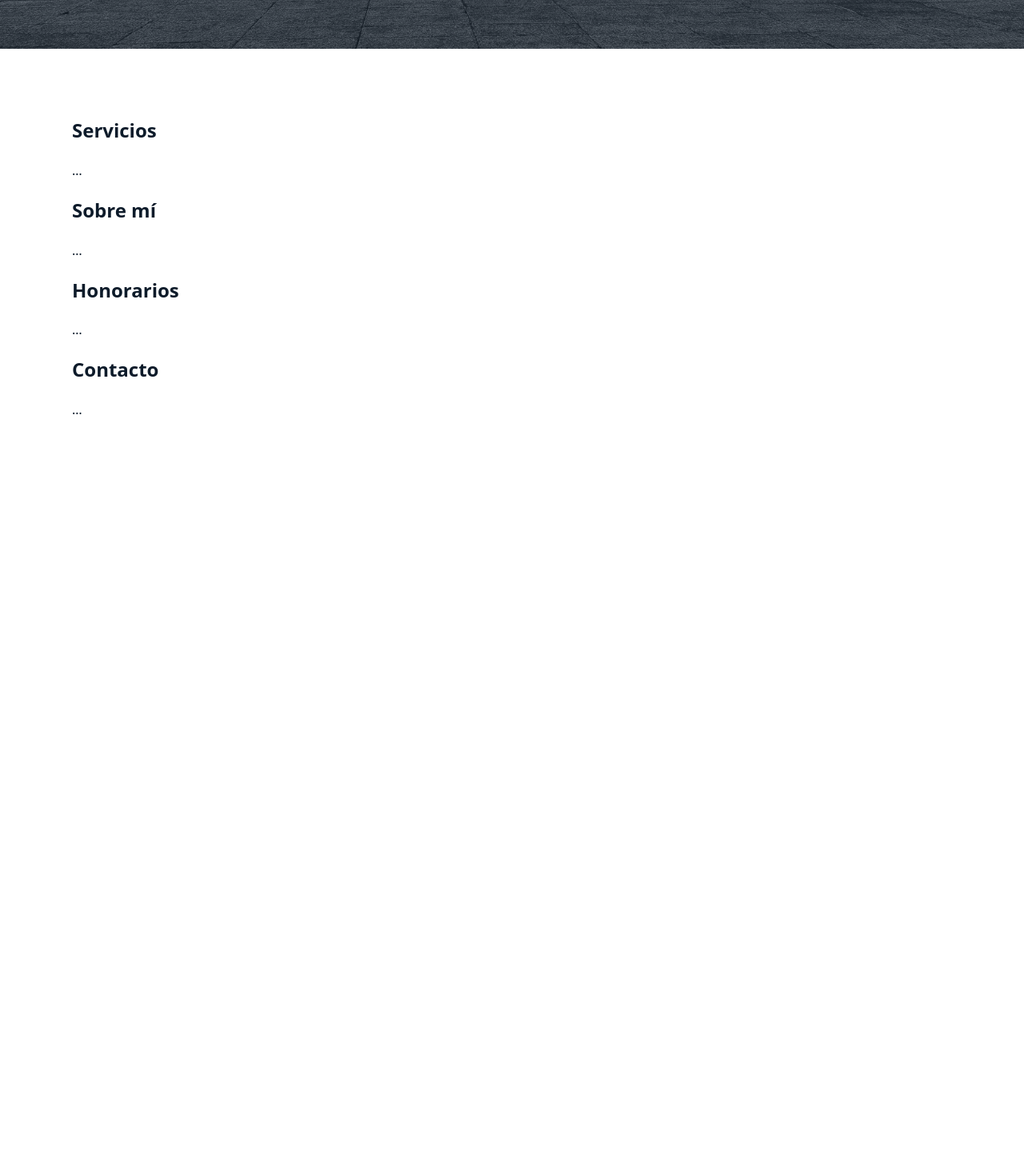
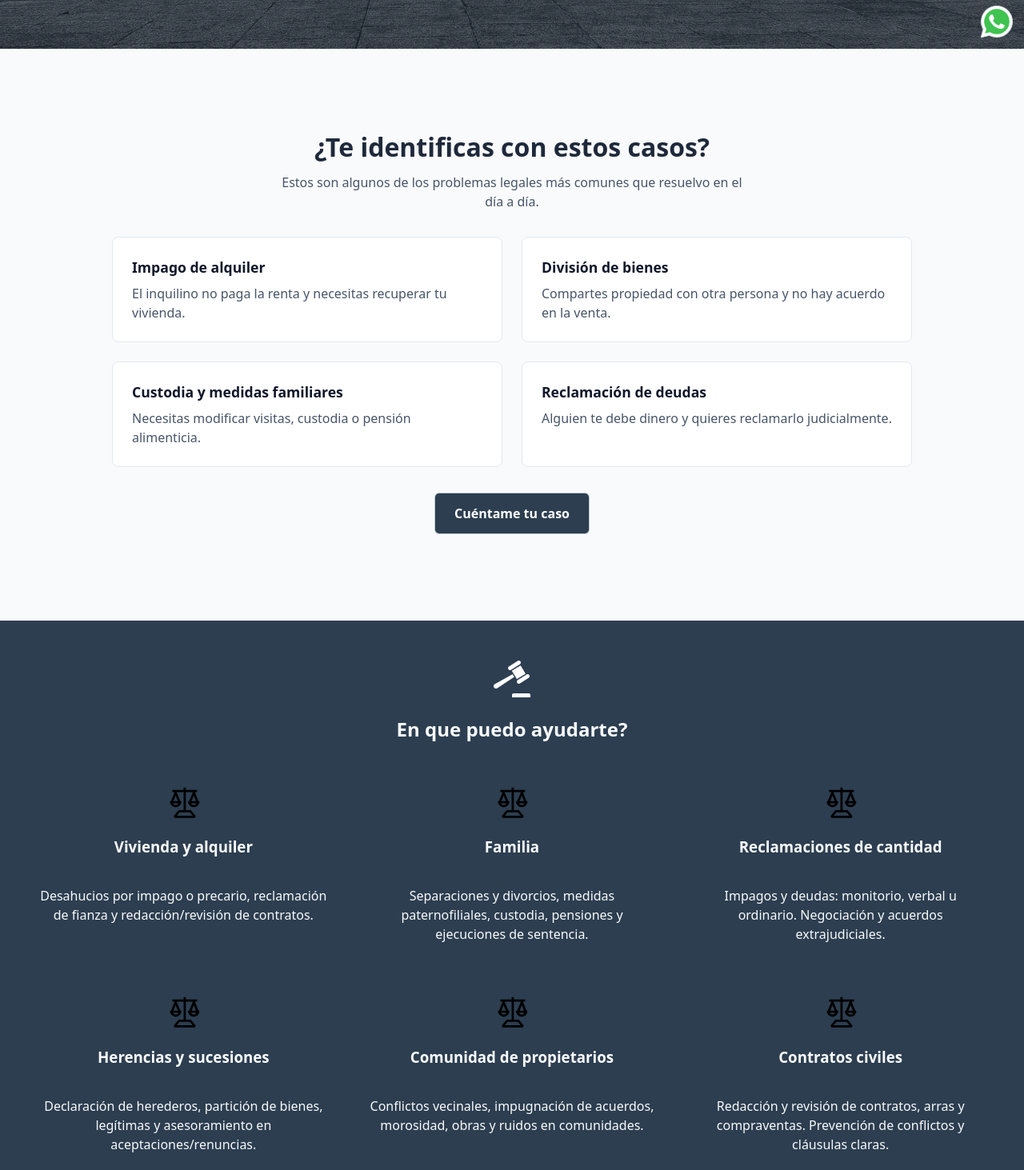
Before and after one commit to CIRE5902/MCVG, a plain HTML site: page index.html in a window 1280 px wide. Shown: the part 739-2202 px from the top of the page at 80% size. Before the commit the page ends 1343 px from the top, so only its background shows below. Drawn offline with Linux system fonts and the light colour scheme.

Commit message:
apartado servicios hecho a falta de cambiar texto

```diff
--- a/css/styles.css
+++ b/css/styles.css
@@ -1,140 +1,378 @@
-:root{
+:root {
   /* Paleta sobria para abogacía */
   --ink: #0d1b2a;
-  --ink-weak:#3b4a5e;
-  --bg:  #ffffff;
-  --accent:#2c3e50;
-  --muted:#e8ecf1;
+  --ink-weak: #3b4a5e;
+  --bg: #f9fafb;
+  --accent: #2c3e50;
+  --muted: #e8ecf1;
   --nav-blur: 10px;
+  --section-tittle: #1e293b;
 }
 
 /* Reset breve */
-*{box-sizing:border-box}
-html,body{height:100%}
-body{
-  margin:0;
+* {
+  box-sizing: border-box
+}
+
+html,
+body {
+  height: 100%;
+  margin: 0;
+}
+
+body {
+  margin: 0;
   font-family: ui-sans-serif, system-ui, -apple-system, "Segoe UI", Roboto, "Helvetica Neue", Arial;
-  color:var(--ink);
-  background:var(--bg);
-  line-height:1.5;
+  color: var(--ink);
+  background: var(--bg);
+  line-height: 1.5;
 }
-img{max-width:100%;display:block}
+
+img {
+  max-width: 100%;
+  display: block
+}
 
 /* NAVBAR fijo y por encima del hero */
-.site-header{
-  position:fixed;
-  inset:0 0 auto 0;
-  height:64px;
-  display:flex;
-  align-items:center;
-  z-index:1000;
-  padding:0 .75rem;
-  background:rgba(255,255,255,.6);
-  backdrop-filter:saturate(130%) blur(var(--nav-blur));
-  -webkit-backdrop-filter:saturate(130%) blur(var(--nav-blur));
-  border-bottom:1px solid rgba(0,0,0,.06);
-  transition:background .25s ease, border-color .25s ease;
-}
-.site-header.is-scrolled{
-  background:#ffffff;
-  border-color:rgba(0,0,0,.08);
+.site-header {
+  position: fixed;
+  inset: 0 0 auto 0;
+  height: 64px;
+  display: flex;
+  align-items: center;
+  z-index: 1000;
+  padding: 0 .75rem;
+  background: rgba(255, 255, 255, .6);
+  backdrop-filter: saturate(130%) blur(var(--nav-blur));
+  -webkit-backdrop-filter: saturate(130%) blur(var(--nav-blur));
+  border-bottom: 1px solid rgba(0, 0, 0, .06);
+  transition: background .25s ease, border-color .25s ease;
 }
 
-.container{
-  width:min(1100px, 100%);
-  margin-inline:auto;
-  padding-inline:1rem;
-  display:flex;
-  align-items:center;
-  justify-content:space-between;
-  gap:.75rem;
+.site-header.is-scrolled {
+  background: #ffffff;
+  border-color: rgba(0, 0, 0, .08);
 }
 
-.brand{
-  display:flex; align-items:center; gap:.6rem; text-decoration:none;
-  color:var(--ink);
-  font-weight:700; letter-spacing:.2px;
-}
-.brand .mark{
-  inline-size:36px; block-size:36px; border-radius:8px;
-  background:linear-gradient(135deg, var(--accent), #2c3e50);
-  display:grid; place-items:center; color:white; font-weight:800;
+.container {
+  width: min(1100px, 100%);
+  margin-inline: auto;
+  padding-inline: 1rem;
+  display: flex;
+  align-items: center;
+  justify-content: space-between;
+  gap: .75rem;
 }
 
-nav ul{list-style:none; margin:0; padding:0; display:flex; gap:1.25rem}
-nav a{
-  text-decoration:none; color:var(--ink);
-  font-weight:600; font-size:.95rem;
+.brand {
+  display: flex;
+  align-items: center;
+  gap: .6rem;
+  text-decoration: none;
+  color: var(--ink);
+  font-weight: 700;
+  letter-spacing: .2px;
 }
-nav a:hover{color:var(--accent)}
-.cta{
-  padding:.6rem .9rem; border:1px solid var(--accent); color:#fff;
-  background:var(--accent); border-radius:.6rem; text-decoration:none; font-weight:700;
+
+.brand .mark {
+  inline-size: 36px;
+  block-size: 36px;
+  border-radius: 8px;
+  background: linear-gradient(135deg, var(--accent), #2c3e50);
+  display: grid;
+  place-items: center;
+  color: white;
+  font-weight: 800;
 }
-.cta:hover{filter:brightness(1.05)}
+
+nav ul {
+  list-style: none;
+  margin: 0;
+  padding: 0;
+  display: flex;
+  gap: 1.25rem
+}
+
+nav a {
+  text-decoration: none;
+  color: var(--ink);
+  font-weight: 600;
+  font-size: .95rem;
+}
+
+nav a:hover {
+  color: var(--accent)
+}
+
+.cta {
+  padding: .6rem .9rem;
+  border: 1px solid var(--accent);
+  color: #fff;
+  background: var(--accent);
+  border-radius: .6rem;
+  text-decoration: none;
+  font-weight: 700;
+}
+
+.cta:hover {
+  filter: brightness(1.05)
+}
 
 /* Botón móvil */
-.nav-toggle{
-  display:none; background:none; border:0; font-size:1rem; padding:.4rem .6rem;
+.nav-toggle {
+  display: none;
+  background: none;
+  border: 0;
+  font-size: 1rem;
+  padding: .4rem .6rem;
 }
 
 /* HERO a pantalla completa */
-.hero{
-  min-height:100vh;
-  display:grid;
-  place-items:center;
-  text-align:center;
-  color:#fff;
-  position:relative;
+.hero {
+  min-height: 100vh;
+  display: grid;
+  place-items: center;
+  text-align: center;
+  color: #fff;
+  position: relative;
   background:
-    linear-gradient(180deg, rgba(13,27,42,.55), rgba(13,27,42,.55)),
+    linear-gradient(180deg, rgba(13, 27, 42, .55), rgba(13, 27, 42, .55)),
     url('/images/wallpaper2.jpg') center/cover no-repeat;
 }
-.hero-inner{
+
+.hero-inner {
   padding: clamp(4rem, 8vw, 8rem) 1.25rem 2rem;
   max-width: 900px;
 }
-.eyebrow{
-  display:inline-block; text-transform:uppercase; letter-spacing:.18em;
-  font-size:.78rem; background:rgba(255,255,255,.18); padding:.3rem .6rem; border-radius:999px;
+
+.eyebrow {
+  display: inline-block;
+  text-transform: uppercase;
+  letter-spacing: .18em;
+  font-size: .78rem;
+  background: rgba(255, 255, 255, .18);
+  padding: .3rem .6rem;
+  border-radius: 999px;
 }
-.hero h1{
-  margin:.9rem 0 .6rem;
+
+.hero h1 {
+  margin: .9rem 0 .6rem;
   font-family: ui-serif, "Times New Roman", Georgia, Cambria, "PT Serif", serif;
-  font-weight:800;
+  font-weight: 800;
   font-size: clamp(2rem, 4.8vw, 3.6rem);
-  line-height:1.1;
+  line-height: 1.1;
 }
-.hero p{
+
+.hero p {
   font-size: clamp(1rem, 1.8vw, 1.2rem);
   color: #e9eef5;
-  margin:0 0 1.2rem 0;
+  margin: 0 0 1.2rem 0;
 }
-.hero-actions{
-  display:flex; gap:.8rem; justify-content:center; flex-wrap:wrap;
+
+.hero-actions {
+  display: flex;
+  gap: .8rem;
+  justify-content: center;
+  flex-wrap: wrap;
 }
-.btn{
-  text-decoration:none; font-weight:700; border-radius:.7rem; padding:.75rem 1rem; border:1px solid rgba(255,255,255,.7);
-  color:#fff;
+
+.btn {
+  text-decoration: none;
+  font-weight: 700;
+  border-radius: .7rem;
+  padding: .75rem 1rem;
+  border: 1px solid rgba(255, 255, 255, .7);
+  color: #fff;
 }
-.btn.primary{ background:var(--accent); border-color:var(--accent) }
-.btn:hover{ filter:brightness(1.05) }
+
+.btn.primary {
+  background: var(--accent);
+  border-color: var(--accent);
+}
+
+.btn:hover {
+  filter: brightness(1.05);
+}
 
 /* Espaciado del contenido tras el hero */
-main{padding:4rem 1rem}
-.section{width:min(1100px,100%); margin-inline:auto}
+main {
+  padding: 4rem 0;
+}
+
+.section {
+  width: min(1100px, 100%);
+  margin-inline: auto;
+  padding: 3rem 3rem;
+}
 
 /* Responsive: menú colapsable en < 900px */
-@media (max-width: 900px){
-  nav{ position:fixed; inset:64px 0 auto 0; background:rgba(255,255,255,.98); border-bottom:1px solid rgba(0,0,0,.06); transform:translateY(-150%); transition:transform .25s ease; }
-  nav ul{ flex-direction:column; padding:1rem 1.25rem; gap:.8rem }
-  .nav-open nav{ transform:translateY(0) }
-  .nav-toggle{ display:inline-grid; place-items:center }
-  .desktop-only{ display:none }
-  .cta{ display:none } /* la CTA queda en el hero en móvil */
+@media (max-width: 900px) {
+  nav {
+    position: fixed;
+    inset: 64px 0 auto 0;
+    background: rgba(255, 255, 255, .98);
+    border-bottom: 1px solid rgba(0, 0, 0, .06);
+    transform: translateY(-150%);
+    transition: transform .25s ease;
+  }
+
+  nav ul {
+    flex-direction: column;
+    padding: 1rem 1.25rem;
+    gap: .8rem;
+  }
+
+  .nav-open nav {
+    transform: translateY(0);
+  }
+
+  .nav-toggle {
+    display: inline-grid;
+    place-items: center;
+  }
+
+  .desktop-only {
+    display: none;
+  }
+
+  .cta {
+    display: none;
+  }
+
+  /* la CTA queda en el hero en móvil */
 }
 
 /* Preferencias de animación */
-@media (prefers-reduced-motion: reduce){
-  *{transition:none !important}
+@media (prefers-reduced-motion: reduce) {
+  * {
+    transition: none !important;
+  }
 }
+
+/* Boton whatsapp */
+.boton-whats {
+  position: fixed;
+  bottom: 10px;
+  right: 10px;
+  z-index: 1;
+  text-decoration: none;
+}
+
+
+/* casos */
+.casos {
+  padding: 0.5rem 1rem;
+  text-align: center;
+}
+
+.casos__titulo {
+  font-size: 2rem;
+  color: var(--section-tittle);
+  margin-bottom: 0.5rem;
+}
+
+.casos__intro {
+  max-width: 600px;
+  margin: 0 auto 2rem;
+  color: #475569;
+}
+
+.casos__grid {
+  display: grid;
+  gap: 1.5rem;
+  grid-template-columns: 1fr;
+  max-width: 1000px;
+  margin: 0 auto 2rem;
+}
+
+.caso {
+  background: #ffffff;
+  border: 1px solid #e2e8f0;
+  border-radius: 8px;
+  padding: 1.5rem;
+  text-align: left;
+  transition: border-color 0.2s ease, box-shadow 0.2s ease;
+}
+
+.caso:hover {
+  border-color: var(--accent);
+  box-shadow: 0 6px 16px rgba(0, 0, 0, 0.06);
+}
+
+.caso h3 {
+  margin: 0 0 0.5rem;
+  font-size: 1.1rem;
+  color: #0f172a;
+}
+
+.caso p {
+  margin: 0;
+  color: #475569;
+  line-height: 1.5;
+}
+
+.casos__cta .btn {
+  display: inline-block;
+  padding: 0.8rem 1.5rem;
+  border-radius: 6px;
+  background: var(--accent);
+  color: #fff;
+  text-decoration: none;
+  font-weight: 600;
+  transition: background 0.2s ease;
+}
+
+.casos__cta .btn:hover {
+  background: var(--accent);
+}
+
+@media (min-width: 768px) {
+  .casos__grid {
+    grid-template-columns: repeat(2, 1fr);
+  }
+}
+
+
+/* servicios */
+.servicios {
+  margin-top: 100px;
+  width: 100%;
+  background-color: var(--accent);
+  display: flex;
+  flex-direction: column;
+  align-items: center;
+  justify-content: center;
+  color: var(--bg);
+}
+
+.servicios-grid {
+  width: 100%;
+  margin-top: 32px;
+  display: grid;
+  gap: 3rem;
+  grid-template-columns: repeat(3, 1fr);
+}
+
+@media (max-width: 1000px) {
+  .servicios-grid {
+    grid-template-columns: repeat(2, 1fr);
+  }
+}
+
+@media (max-width: 600px) {
+  .servicios-grid {
+    grid-template-columns: 1fr;
+  }
+}
+
+.servicios-card {
+  display: flex;
+  flex-direction: column;
+  align-items: center;
+  text-align: center;
+}
+
+.servicios-card img {
+  width: 45px;
+  height: 45px;
+}
--- a/index.html
+++ b/index.html
@@ -1,15 +1,15 @@
 <!doctype html>
 <html lang="es">
+
 <head>
   <meta charset="utf-8" />
   <meta name="viewport" content="width=device-width, initial-scale=1" />
   <title>Despacho — Abogada</title>
 
-  <!-- CSS externo -->
   <link rel="stylesheet" href="css/styles.css">
 </head>
+
 <body>
-  <!-- Header fijo -->
   <header class="site-header" id="siteHeader">
     <div class="container">
       <a class="brand" href="#">
@@ -25,7 +25,7 @@
         <ul>
           <li><a href="#servicios">Servicios</a></li>
           <li><a href="#sobre-mi">Sobre mí</a></li>
-          <li><a href="#honorarios">Honorarios</a></li>
+          <li><a href="#testimonios">Testimonios</a></li>
           <li><a href="#contacto">Contacto</a></li>
         </ul>
       </nav>
@@ -34,7 +34,12 @@
     </div>
   </header>
 
-  <!-- Hero 100vh -->
+  <div class="boton-whats">
+    <a href="https://wa.me/34611172625" class="whatsapp-float" target="_blank">
+      <img src="images/whatsapp.png" alt="whatsapp" srcset="">
+    </a>
+  </div>
+
   <section class="hero" role="banner" aria-label="Portada del despacho">
     <div class="hero-inner">
       <span class="eyebrow">Derecho civil & familia</span>
@@ -48,16 +53,89 @@
   </section>
 
   <main>
-    <section id="servicios" class="section">
-      <h2>Servicios</h2>
-      <p>…</p>
+    <section class="casos" id="casos">
+      <div class="contenedor">
+        <h2 class="casos__titulo">¿Te identificas con estos casos?</h2>
+        <p class="casos__intro">
+          Estos son algunos de los problemas legales más comunes que resuelvo en el día a día.
+        </p>
+
+        <div class="casos__grid">
+          <div class="caso">
+            <h3>Impago de alquiler</h3>
+            <p>El inquilino no paga la renta y necesitas recuperar tu vivienda.</p>
+          </div>
+
+          <div class="caso">
+            <h3>División de bienes</h3>
+            <p>Compartes propiedad con otra persona y no hay acuerdo en la venta.</p>
+          </div>
+
+          <div class="caso">
+            <h3>Custodia y medidas familiares</h3>
+            <p>Necesitas modificar visitas, custodia o pensión alimenticia.</p>
+          </div>
+
+          <div class="caso">
+            <h3>Reclamación de deudas</h3>
+            <p>Alguien te debe dinero y quieres reclamarlo judicialmente.</p>
+          </div>
+        </div>
+
+        <div class="casos__cta">
+          <a href="#contacto" class="btn">Cuéntame tu caso</a>
+        </div>
+      </div>
+    </section>
+
+    <section id="servicios" class="section servicios">
+      <img src="images/martillo.png" alt="ley">
+      <h2>En que puedo ayudarte?</h2>
+      <div class="servicios-grid">
+        <div class="servicios-card">
+          <img src="images/law.svg" alt="Vivienda y alquiler">
+          <h3>Vivienda y alquiler</h3>
+          <p>Desahucios por impago o precario, reclamación de fianza y redacción/revisión de contratos.</p>
+        </div>
+
+        <div class="servicios-card">
+          <img src="images/law.svg" alt="Familia">
+          <h3>Familia</h3>
+          <p>Separaciones y divorcios, medidas paternofiliales, custodia, pensiones y ejecuciones de sentencia.</p>
+        </div>
+
+        <div class="servicios-card">
+          <img src="images/law.svg" alt="Reclamaciones de cantidad">
+          <h3>Reclamaciones de cantidad</h3>
+          <p>Impagos y deudas: monitorio, verbal u ordinario. Negociación y acuerdos extrajudiciales.</p>
+        </div>
+
+        <div class="servicios-card">
+          <img src="images/law.svg" alt="Herencias y sucesiones">
+          <h3>Herencias y sucesiones</h3>
+          <p>Declaración de herederos, partición de bienes, legítimas y asesoramiento en aceptaciones/renuncias.</p>
+        </div>
+
+        <div class="servicios-card">
+          <img src="images/law.svg" alt="Comunidad de propietarios">
+          <h3>Comunidad de propietarios</h3>
+          <p>Conflictos vecinales, impugnación de acuerdos, morosidad, obras y ruidos en comunidades.</p>
+        </div>
+
+        <div class="servicios-card">
+          <img src="images/law.svg" alt="Contratos civiles">
+          <h3>Contratos civiles</h3>
+          <p>Redacción y revisión de contratos, arras y compraventas. Prevención de conflictos y cláusulas claras.</p>
+        </div>
+
+      </div>
     </section>
     <section id="sobre-mi" class="section">
       <h2>Sobre mí</h2>
       <p>…</p>
     </section>
-    <section id="honorarios" class="section">
-      <h2>Honorarios</h2>
+    <section id="testimonios" class="section">
+      <h2>Testimonios</h2>
       <p>…</p>
     </section>
     <section id="contacto" class="section">
@@ -66,7 +144,7 @@
     </section>
   </main>
 
-  <!-- JS externo -->
   <script src="js/script.js" defer></script>
 </body>
+
 </html>
```
Also changed, not shown: images/cases.jpg (added), images/law.svg (added), images/martillo.png (added), images/whatsapp.png (added).
